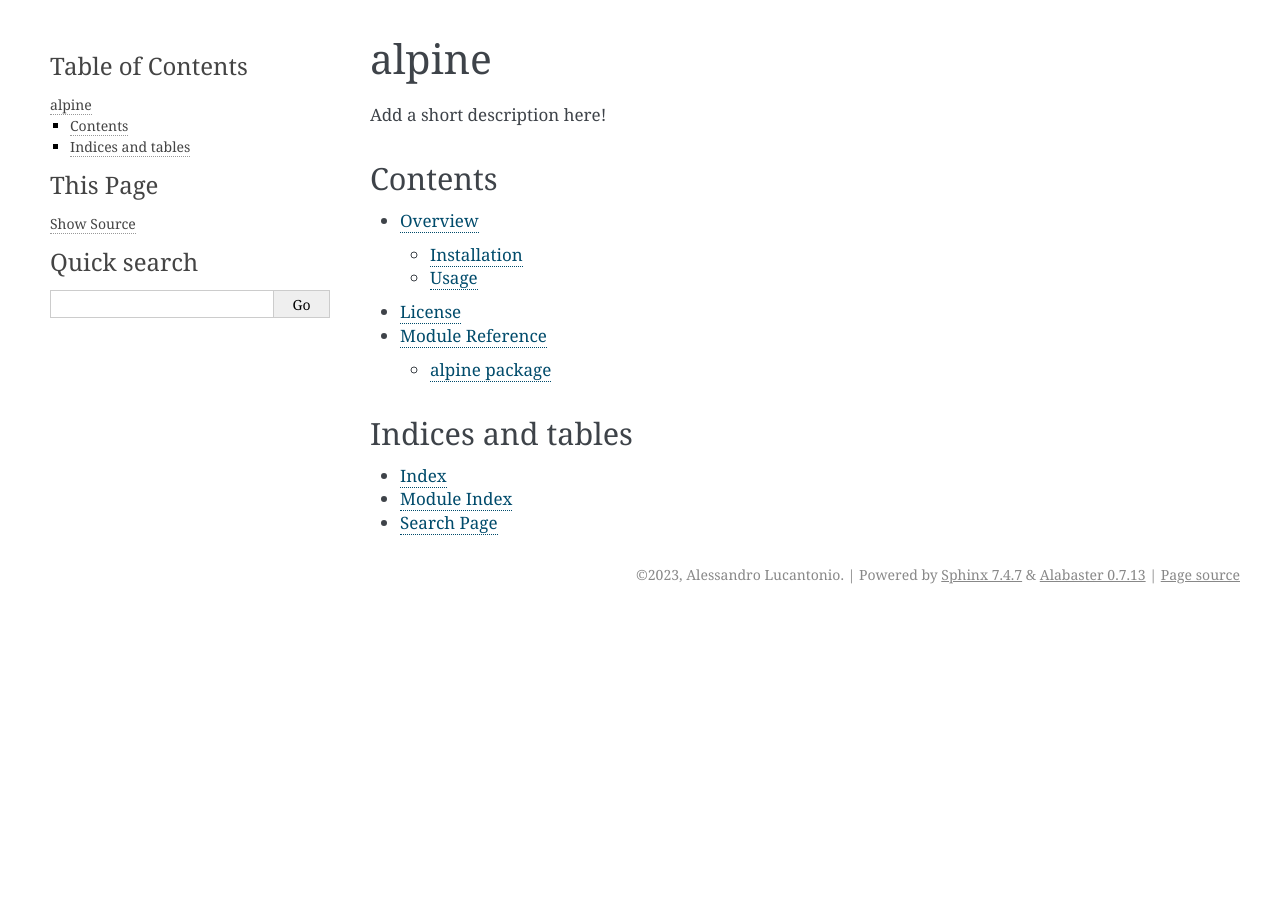
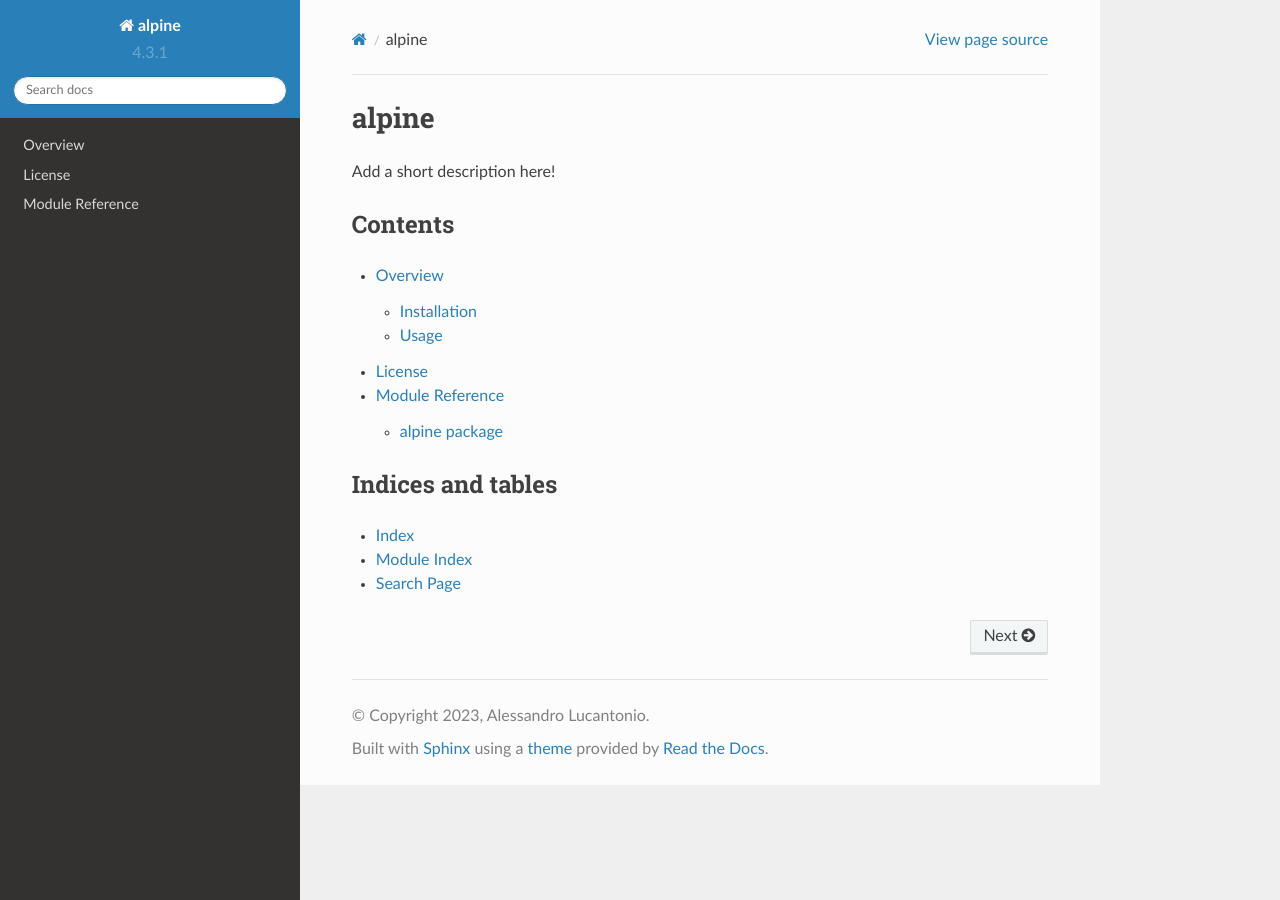
Before and after one commit to cpml-au/AlpineGP, a Sphinx documentation site: the page built from docs/index.md, in a window 1280 px wide. Built offline with Sphinx 7.4.7 and the Read the Docs theme 2.0.0, drawn with Linux system fonts in a browser that asks for light colours.

```diff
--- a/docs/conf.py
+++ b/docs/conf.py
@@ -171,7 +171,7 @@
 
 # The theme to use for HTML and HTML Help pages.  See the documentation for
 # a list of builtin themes.
-html_theme = "alabaster"
+html_theme = "sphinx_rtd_theme"
 
 # Theme options are theme-specific and customize the look and feel of a theme
 # further.  For a list of options available for each theme, see the
--- a/environment.yml
+++ b/environment.yml
@@ -11,6 +11,7 @@
   - python=3.11.0
   - python-gmsh
   - scipy=1.10.0
+  - scikit-learn
   - typeguard
   - yaml=0.2.5
   - pip:
@@ -18,3 +19,4 @@
       - git+https://github.com/alucantonio/dctkit
       - myst-parser[linkify]
       - sphinx>=3.2.1
+      - ray
```
Also changed, not shown: 1 other file.
